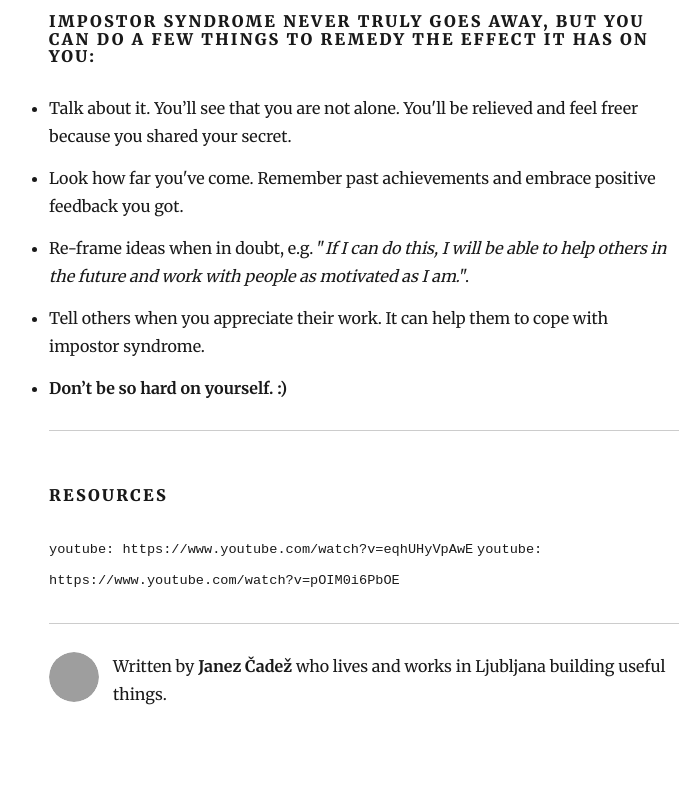
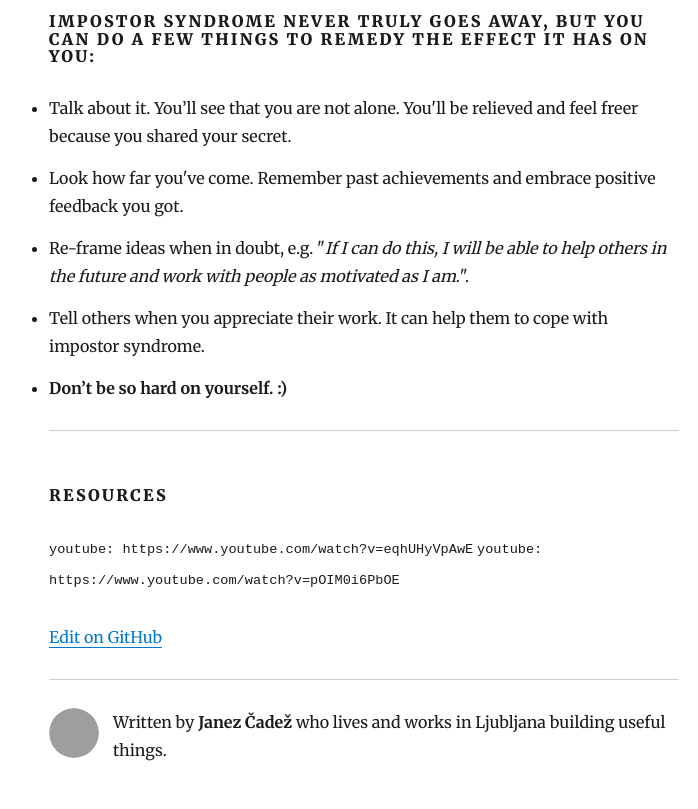
Before and after one commit to jamzi/devhealth, a Gatsby site: page /impostor-syndrome/ in a window 1280 px wide. Shown: the part 2091-2900 px from the top of the page, without its empty margins (276-974 px from the left). Built offline with nearby package versions, Linux system fonts and the light colour scheme; Gatsby itself is replaced by a stand-in of ours; some packages are replaced by stand-ins of ours; grey boxes are pictures that could not be loaded.

Commit message:
edit on github

```diff
--- a/gatsby-config.js
+++ b/gatsby-config.js
@@ -4,6 +4,8 @@ module.exports = {
     author: `Janez Čadež`,
     description: `Blog about work-life balance, overcoming anxiety and boosting productivity.`,
     siteUrl: ``,
+    githubUsername: "jamzi",
+    githubRepo: "devhealth",
   },
   plugins: [
     {
--- a/src/templates/blog-post.js
+++ b/src/templates/blog-post.js
@@ -9,11 +9,20 @@ import { rhythm, scale } from "../utils/typography"
 class BlogPostTemplate extends React.Component {
   render() {
     const post = this.props.data.markdownRemark
-    const siteTitle = this.props.data.site.siteMetadata.title
-    const { previous, next } = this.props.pageContext
+    const {
+      title,
+      githubUsername,
+      githubRepo,
+    } = this.props.data.site.siteMetadata
+    const { previous, next, slug } = this.props.pageContext
+
+    const editUrl = `https://github.com/${githubUsername}/${githubRepo}/edit/master/content/blog/${slug.slice(
+      1,
+      slug.length - 1
+    )}/index.md`
 
     return (
-      <Layout location={this.props.location} title={siteTitle}>
+      <Layout location={this.props.location} title={title}>
         <SEO
           title={post.frontmatter.title}
           description={post.frontmatter.description || post.excerpt}
@@ -30,6 +39,13 @@ class BlogPostTemplate extends React.Component {
           {post.frontmatter.date}
         </p>
         <div dangerouslySetInnerHTML={{ __html: post.html }} />
+        <footer>
+          <p>
+            <a href={editUrl} target="_blank" rel="noopener noreferrer">
+              Edit on GitHub
+            </a>
+          </p>
+        </footer>
         <hr
           style={{
             marginBottom: rhythm(1),
@@ -74,6 +90,8 @@ export const pageQuery = graphql`
       siteMetadata {
         title
         author
+        githubUsername
+        githubRepo
       }
     }
     markdownRemark(fields: { slug: { eq: $slug } }) {
```
